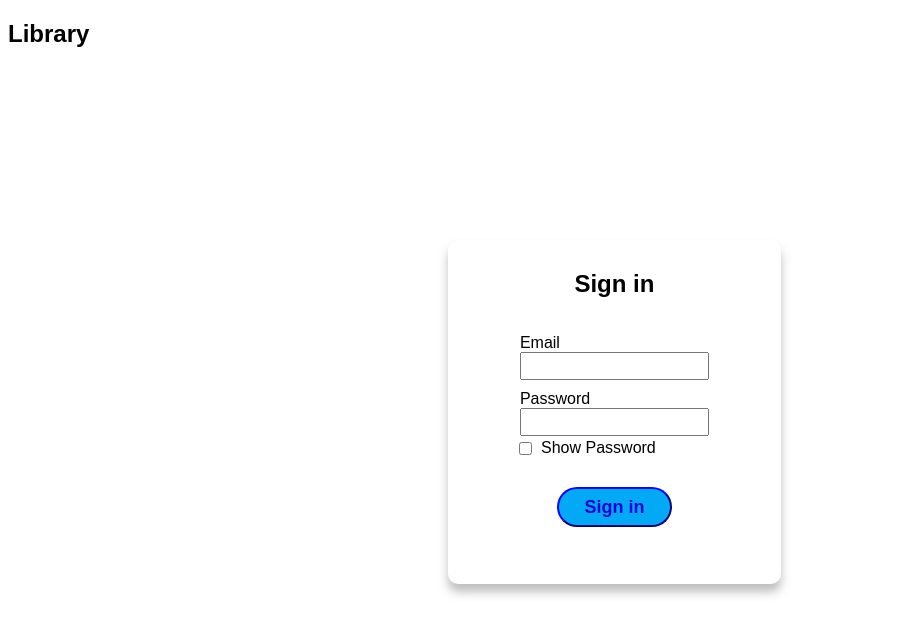
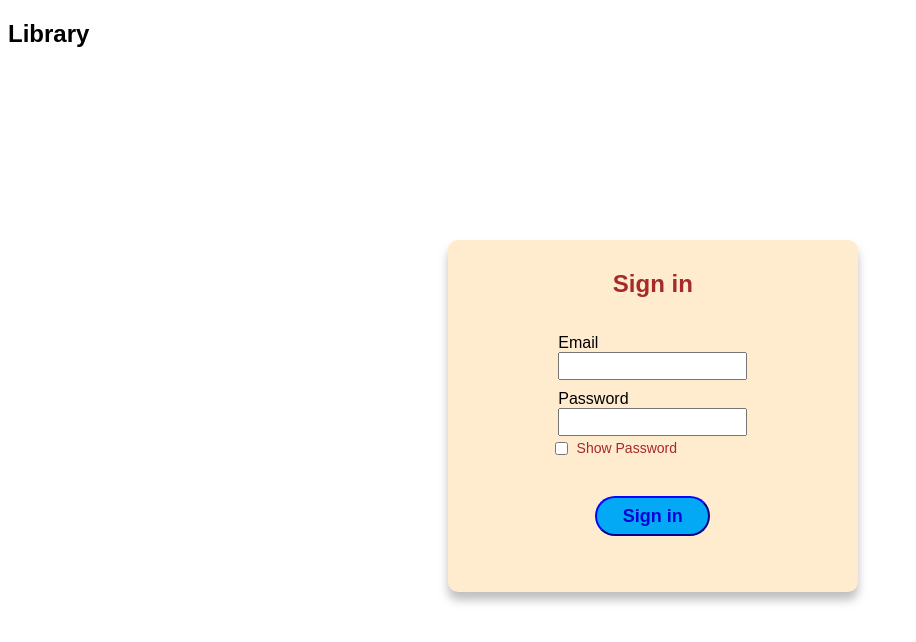
Before and after one commit to carlosmiguelviegas/virtual-library-react, a React (Create React App) app: page /login in a window 1280 px wide. Shown: the top 642 px of the page, without its empty margins (0-916 px from the left). Built offline with nearby package versions, Linux system fonts and the light colour scheme.

Commit message:
changed login form style

```diff
--- a/src/pages/login/Login.js
+++ b/src/pages/login/Login.js
@@ -5,6 +5,7 @@ import { useNavigate } from 'react-router-dom';
 import styles from './Login.module.css';
 import Button from './../../components/buttons/Button';
 import InputField from '../../components/inputs/InputField';
+import { SIGN_IN_EMAIL_LABEL, SIGN_IN_LABEL, SIGN_IN_PASSWORD_LABEL, SIGN_IN_SHOW_PASSWORD_LABEL, SIGN_IN_TITLE } from '../../utils/titles-and-labels';
 
 const LOGIN_URL = 'http://localhost:8000/api/v1/users/login';
 
@@ -40,18 +41,18 @@ const Login = () => {
   return (
     <form className={styles.form} onSubmit={handlerOnSubmit}>
       <section className={styles.titleContainer}>
-        <h2>Sign in</h2>
+        <h2>{SIGN_IN_TITLE}</h2>
       </section>
       <section className={styles.contentContainer}>
-        <InputField type={'email'} label='Email' name={'email'} value={loginForm['email']} handlerOnChange={handlerOnChange} />
-        <InputField type={showPassword ? 'text' : 'password'} label='Password' name={'password'} value={loginForm['password']} handlerOnChange={handlerOnChange} />
+        <InputField type={'email'} label={SIGN_IN_EMAIL_LABEL} name={'email'} value={loginForm['email']} handlerOnChange={handlerOnChange} />
+        <InputField type={showPassword ? 'text' : 'password'} label={SIGN_IN_PASSWORD_LABEL} name={'password'} value={loginForm['password']} handlerOnChange={handlerOnChange} />
         <section className={styles.showPasswordInput}>
           <InputField type={'checkbox'} value={showPassword} handlerOnChange={handlerOnChangePassword} />
-          <p className={styles.showPassword}>Show Password</p>
+          <p className={styles.showPasswordLabel}>{SIGN_IN_SHOW_PASSWORD_LABEL}</p>
         </section>
       </section>
-      <section className={styles.actionsContainer}>
-        <Button type='submit' primary>Sign in</Button>
+      <section className={styles.buttonsSection}>
+        <Button type='submit' primary>{SIGN_IN_LABEL}</Button>
       </section>
     </form>
   );
--- a/src/pages/login/Login.module.css
+++ b/src/pages/login/Login.module.css
@@ -1,16 +1,25 @@
 .form {
-  width: 26%;
-  height: 43%;
+  width: 32%;
+  height: 44%;
   border-radius: 10px;
   position: absolute;
   top: 30vh;
   left: 35vw;
+  background-color: blanchedalmond;
   box-shadow: 0 8px 10px rgba(128, 128, 128, 0.5);
+}
+
+.titleContainer {
+  font-family: sans-serif;
+  color: brown;
+  display: flex;
+  justify-content: center;
+  padding: 10px 0px;
 }
 
 .contentContainer {
   width: 100%;
-  height: 172px;
+  height: 156px;
   display: flex;
   flex-direction: column;
   align-items: center;
@@ -18,17 +27,10 @@
   padding: 6px 0px;
 }
 
-.titleContainer {
+.buttonsSection {
   display: flex;
+  flex-direction: row;
   justify-content: center;
-  padding: 10px 0px;
-}
-
-.actionsContainer {
-  display: flex;
-  justify-content: center;
-  position: relative;
-  top: -25px;
 }
 
 .showPasswordInput {
@@ -38,10 +40,13 @@
   align-items: center;
   position: relative;
   top: -13px;
-  left: -29px;
+  left: -39px;
   margin-top: 6px;
 }
 
-.showPassword {
+.showPasswordLabel {
+  font-size: 14px;
+  font-weight: 500;
+  color: brown;
   margin: 0px;
 }
```
